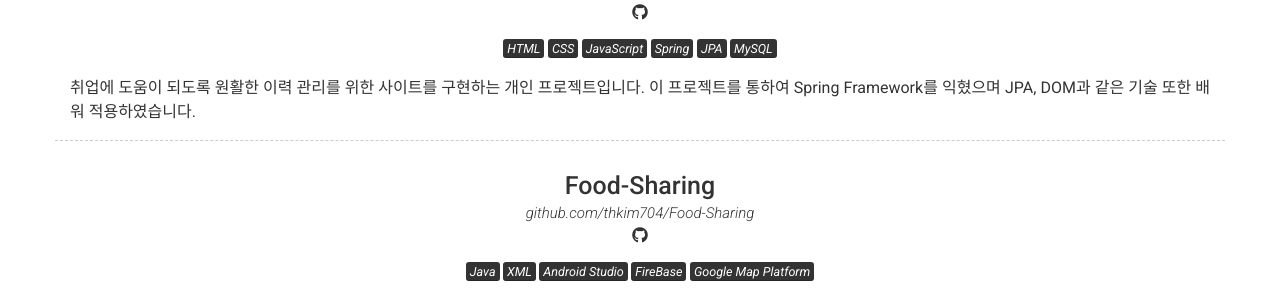
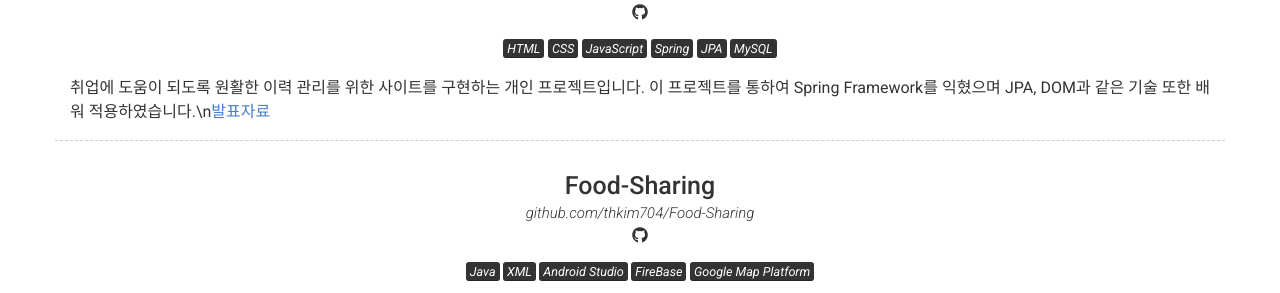
Before and after one commit to thkim704/thkim704.github.io, a Jekyll site: the page built from index.md, in a window 1280 px wide and 900 px high, scrolled down 1164 px. Shown: the part 182-475 px from the top of the window. Built offline with Jekyll 4.4.1, drawn with Linux system fonts in a browser that asks for light colours; nearby versions of some CDN libraries.

Commit message:
Update _config.yml

```diff
--- a/_config.yml
+++ b/_config.yml
@@ -90,7 +90,7 @@ content:
         quote: >
           <mark>HTML</mark> <mark>CSS</mark> <mark>JavaScript</mark> <mark>Spring</mark> <mark>JPA</mark> <mark>MySQL</mark>
         description: | # this will include new lines to allow paragraphs
-          취업에 도움이 되도록 원활한 이력 관리를 위한 사이트를 구현하는 개인 프로젝트입니다. 이 프로젝트를 통하여 Spring Framework를 익혔으며 JPA, DOM과 같은 기술 또한 배워 적용하였습니다.
+          취업에 도움이 되도록 원활한 이력 관리를 위한 사이트를 구현하는 개인 프로젝트입니다. 이 프로젝트를 통하여 Spring Framework를 익혔으며 JPA, DOM과 같은 기술 또한 배워 적용하였습니다.\n<a href="google.com">발표자료</a>
       - layout: top-middle
         border: weak  # Value of `weak` will display a weak border below this item. # Any
                       # other value (or no value) means no border will be displayed
```
